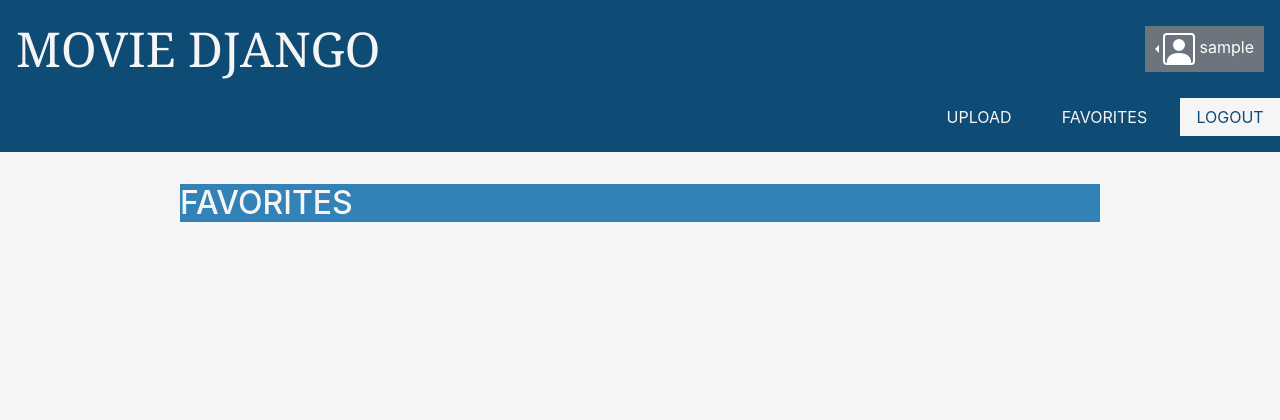
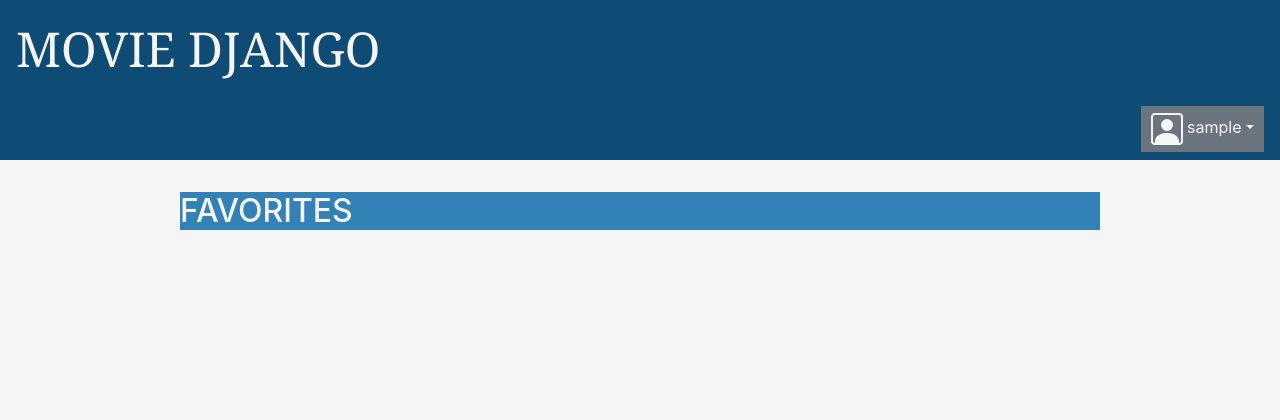
Before and after one commit to Suburi-VR/movjango, a Django app: page /favorites/ in a window 1280 px wide. Shown: the top 420 px of the page. Run offline with Django 3.2, Linux system fonts and the light colour scheme; the visitor is signed in with stand-in values (Sample User, id 1); data that the repository does not hold is empty; some libraries are stand-ins or nearby versions.

Commit message:
ヘッダーにログインユーザーを表示し、プルダウンでメニュー選択

```diff
--- a/moviedjango/static/style.css
+++ b/moviedjango/static/style.css
@@ -42,7 +42,8 @@ button.delete {
     color: #0f4c75;
 }
 
-.maintitle {
+.maintitle,
+a.dropdown-item {
     color: #0f4c75;
 }
 
--- a/moviedjango/templates/base.html
+++ b/moviedjango/templates/base.html
@@ -17,22 +17,6 @@
             <nav class="navbar">
                 <li class="nav-list-item active list-inline-item">
                     <a class="navbar-brand" href="{% url 'toppage' %}">MOVIE DJANGO</a>
-                </li>
-                <li class="nav-list-item active list-inline-item">
-                    <div class="btn-group">
-                        <div class="btn-group dropleft" role="group">
-                            <button type="button" class="btn btn-secondary dropdown-toggle dropdown-toggle-split rounded-0" data-toggle="dropdown" aria-haspopup="true" aria-expanded="false">
-                                <svg width="2em" height="2em" viewBox="0 0 16 16" class="bi bi-person-square" fill="currentColor" xmlns="http://www.w3.org/2000/svg">
-                                    <path fill-rule="evenodd" d="M14 1H2a1 1 0 0 0-1 1v12a1 1 0 0 0 1 1h12a1 1 0 0 0 1-1V2a1 1 0 0 0-1-1zM2 0a2 2 0 0 0-2 2v12a2 2 0 0 0 2 2h12a2 2 0 0 0 2-2V2a2 2 0 0 0-2-2H2z"/>
-                                    <path fill-rule="evenodd" d="M2 15v-1c0-1 1-4 6-4s6 3 6 4v1H2zm6-6a3 3 0 1 0 0-6 3 3 0 0 0 0 6z"/>
-                                </svg>
-                                {{request.user}}
-                                <div class="dropdown-menu">
-                                    <a class="dropdown-item" href="{% url 'favorites' %}">FAVORITES</a>
-                                </div>
-                            </button>
-                        </div>
-                    </div>
                 </li>
             </nav>
 
@@ -56,39 +40,46 @@
                         </div>
                     </div>
                 </div>
-
-                <ul class="nav-list">
+                <nav class="navbar justify-content-md-end">
                     <li class="nav-list-item active list-inline-item">
-                        <div class="upload_button">
-                            <button type="button" class="upload_button btn rounded-0" style="width:100px"><a href="{% url 'movie_form' %}">UPLOAD</a></button>
+                        <div class="btn-group">
+                            <div class="btn-group" role="group">
+                                <button type="button" class="btn btn-secondary dropdown-toggle dropdown-toggle-split rounded-0" data-toggle="dropdown" aria-haspopup="true" aria-expanded="false" style="color: whitesmoke;">
+                                    <svg width="2em" height="2em" viewBox="0 0 16 16" class="bi bi-person-square" fill="currentColor" xmlns="http://www.w3.org/2000/svg">
+                                        <path fill-rule="evenodd" d="M14 1H2a1 1 0 0 0-1 1v12a1 1 0 0 0 1 1h12a1 1 0 0 0 1-1V2a1 1 0 0 0-1-1zM2 0a2 2 0 0 0-2 2v12a2 2 0 0 0 2 2h12a2 2 0 0 0 2-2V2a2 2 0 0 0-2-2H2z"/>
+                                        <path fill-rule="evenodd" d="M2 15v-1c0-1 1-4 6-4s6 3 6 4v1H2zm6-6a3 3 0 1 0 0-6 3 3 0 0 0 0 6z"/>
+                                    </svg>
+                                    {{request.user}}
+                                </button>
+                                <div class="dropdown-menu rounded-0" style="background-color: whitesmoke;">
+                                    <a class="dropdown-item" href="{% url 'favorites' %}">FAVORITES</a>
+                                    <a class="dropdown-item" href="{% url 'movie_form' %}">UPLOAD</a>
+                                    <a class="dropdown-item" href="#" data-toggle="modal" data-target="#logoutModal">LOGOUT</a>
+                                </div>
+                            </div>
                         </div>
                     </li>
+                </nav>
+            {% else %}
+                <nav class="navbar justify-content-md-end">
                     <li class="nav-list-item active list-inline-item">
-                        <div class="favorite_button">
-                            <button type="button" class="edit-button btn rounded-0" style="width:100px"><a href="{% url 'favorites' %}">FAVORITES</a></button>
+                        <div class="btn-group">
+                            <div class="btn-group" role="group">
+                                <button type="button" class="btn btn-secondary dropdown-toggle dropdown-toggle-split rounded-0" data-toggle="dropdown" aria-haspopup="true" aria-expanded="false" style="color: whitesmoke;">
+                                    <svg width="2em" height="2em" viewBox="0 0 16 16" class="bi bi-person-square" fill="currentColor" xmlns="http://www.w3.org/2000/svg">
+                                        <path fill-rule="evenodd" d="M14 1H2a1 1 0 0 0-1 1v12a1 1 0 0 0 1 1h12a1 1 0 0 0 1-1V2a1 1 0 0 0-1-1zM2 0a2 2 0 0 0-2 2v12a2 2 0 0 0 2 2h12a2 2 0 0 0 2-2V2a2 2 0 0 0-2-2H2z"/>
+                                        <path fill-rule="evenodd" d="M2 15v-1c0-1 1-4 6-4s6 3 6 4v1H2zm6-6a3 3 0 1 0 0-6 3 3 0 0 0 0 6z"/>
+                                    </svg>
+                                    {{request.user}}
+                                </button>
+                                <div class="dropdown-menu rounded-0">
+                                    <a class="dropdown-item" href="{% url 'login' %}">LOGIN</a>
+                                    <a class="dropdown-item" href="{% url 'signup' %}">SIGNUP</a>
+                                </div>
+                            </div>
                         </div>
                     </li>
-                    <li class="nav-list-item active list-inline-item">
-                        <div class="logout_button">
-                            <button type="button" class="btn rounded-0" data-toggle="modal" data-target="#logoutModal" style="width:100px">LOGOUT</button>
-                        </div>
-                    </li>
-                </ul>
-
-
-            {% else %}
-                <ul class="nav-list">
-                    <li class="nav-list-item active list-inline-item">
-                        <div class="login_button">
-                            <a href="{% url 'login' %}"><button type="button" class="btn rounded-0" style="width:100px">LOGIN</button></a>
-                        </div>
-                    </li>
-                    <li class="nav-list-item active list-inline-item">
-                        <div class="signup_button">
-                            <a href="{% url 'signup' %}"><button type="button" class="btn rounded-0" style="width:100px">SIGNUP</button></a>
-                        </div>
-                    </li>
-                </ul>
+                </nav>
             {% endif %}
         </div>
         <div class="content container">
```
